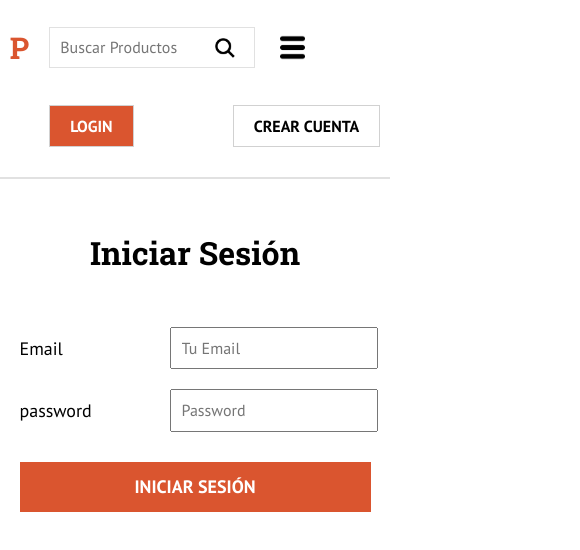
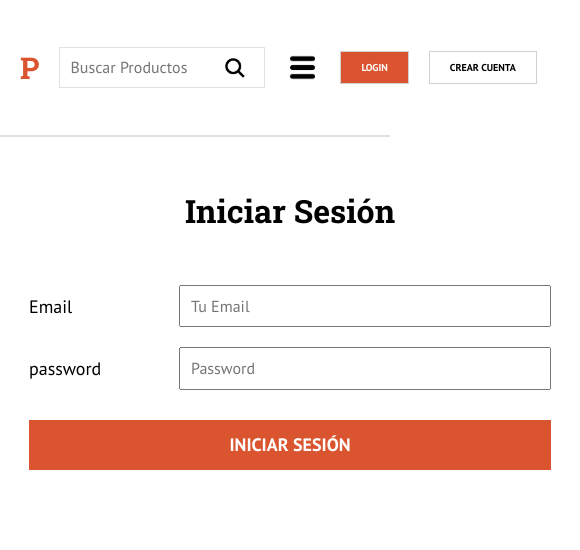
Before and after one commit to jaelEspinosa/ProductHunt, a Next.js app: page /login in a window 390 px wide. Shown: the top 550 px of the page, 580 px wide, since content can reach past the window. Built offline with nearby package versions, Linux system fonts and the light colour scheme; no server answers.

Commit message:
styles responsive

```diff
--- a/components/layout/Header.js
+++ b/components/layout/Header.js
@@ -8,9 +8,13 @@ import Boton from "../ui/Boton";
 
 import { FirebaseContext } from "../../firebase";
 const ContenedorHeader = styled.div`
+  display: flex;
   max-width: 1200px;
+  min-width: 580px;
   width: 95%;
   margin: 0 auto;
+  padding: 2rem;
+  position: relative;
 
   @media (min-width: 768px) {
     display: flex;
@@ -52,18 +56,19 @@ const Header = () => {
           <Buscar />
 
           <Navegacion />
-           <MenuHamb onClick={() => setMostrarMenu(true)} />
+           <MenuHamb onClick={() => setMostrarMenu(!mostrarMenu
+           )} />
           {mostrarMenu && (
             <div
-                 onClick={()=>setMostrarMenu(false)}
+                 onClick={()=>setMostrarMenu(!mostrarMenu)}
                  css ={css`
-                 width: 30rem;
+                 width: 35rem;
                  border:1px solid gray;
                  background-color: white;
                  padding: 2rem;
                  border-radius: 10px;
                  position:absolute;
-                 right:-1rem;
+                 right:0%;
                  top:1.6rem;
                  margin: 2rem;
                  display: flex;
@@ -73,6 +78,18 @@ const Header = () => {
                  animation-name: menuMostrar;
                  animation-duration: 1s;
                  animation-timing-function: ease-in-out;
+                 @media (min-width: 620px){
+                    right: 10%;
+                  }
+                   @media (min-width: 720px){
+                    right: 20%;
+                  }
+                  @media (min-width: 820px){
+                    right: 30%;
+                  }
+                  @media (min-width: 920px){
+                    right: 40%;
+                  }
                  a{
                   margin-bottom: 2rem;
                  }
--- a/components/layout/Layout.js
+++ b/components/layout/Layout.js
@@ -21,6 +21,7 @@ const Layout = (props) => {
         html {
           font-size: 62.5%;
           box-sizing: border-box;
+
         }
         *, *:before, *:after{
           box-sizing: inherit;
@@ -70,6 +71,8 @@ const Layout = (props) => {
 
       <main css ={css`
            width: 100vw;
+           min-width: 580px;
+
       `}>
            {props.children}
       </main>
--- a/components/ui/Boton.js
+++ b/components/ui/Boton.js
@@ -12,7 +12,10 @@ const Boton = styled.a`
   text-align: center;
   background-color: ${props => props.bgColor ? '#DA552f' : 'white'};
   color: ${props => props.bgColor ? 'white' : '#000'};
-
+  font-size: 1rem;
+  @media (min-width: 768px){
+    font-size: 1.5rem;
+  }
   &:hover{
     cursor: pointer;
   }
```
